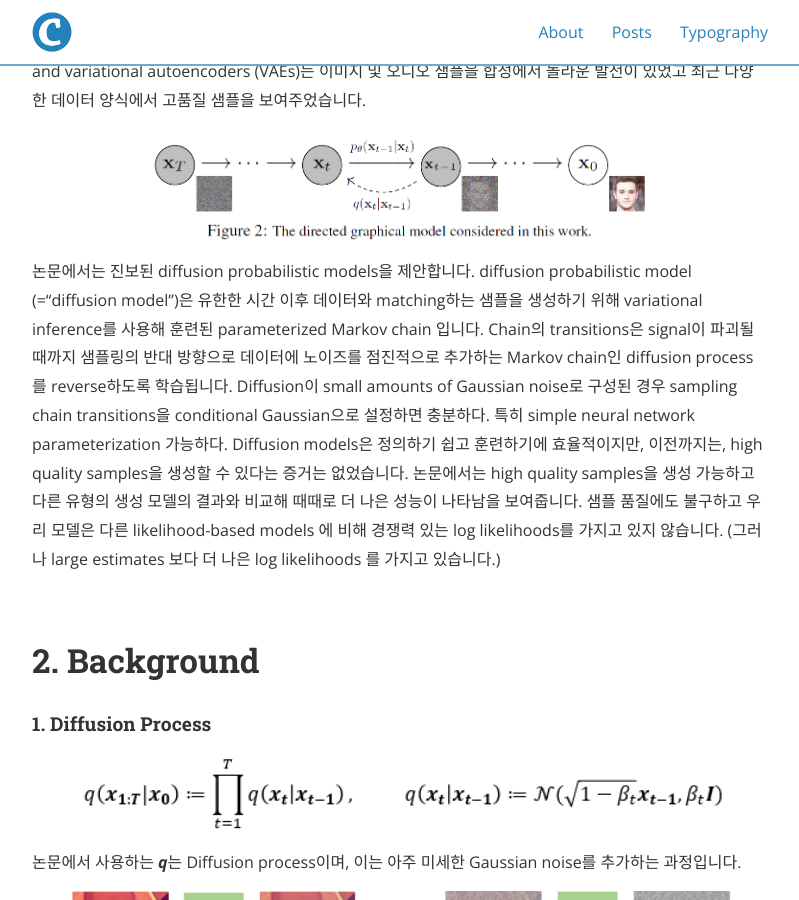
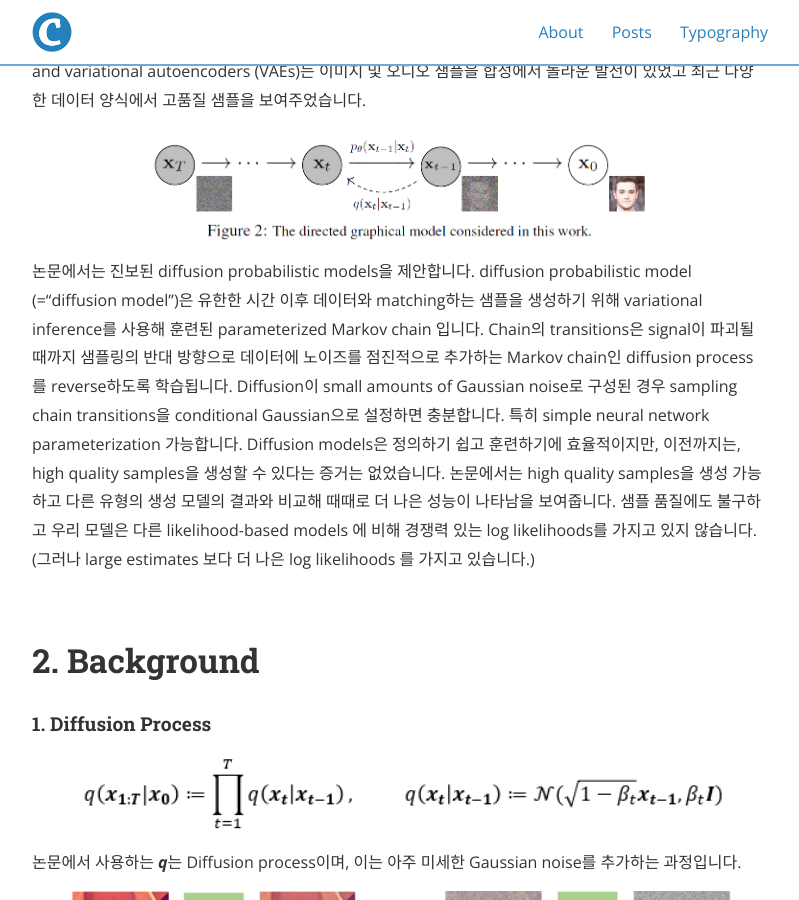
Before and after one commit to deep-generative-models-AIM5036/deep-generative-models-AIM5036.github.io, a Jekyll site: the page built from _posts/2022-11-12-DDPM.md, in a window 1280 px wide and 900 px high, scrolled down 1630 px. Shown: the whole window, without its empty margins (240-1039 px from the left). Built offline with Jekyll 4.4.1, drawn with Linux system fonts in a browser that asks for light colours; nearby versions of some CDN libraries; formulas are drawn with MathJax 3; some of the changed text lies outside the part shown.

Commit message:
Update 2022-11-12-DDPM.md
Signed-off-by: ujin4287 <56214466+ujin4287@users.noreply.github.com>

```diff
--- a/_posts/2022-11-12-DDPM.md
+++ b/_posts/2022-11-12-DDPM.md
@@ -39,7 +39,7 @@ Deep generative model인 Generative adversarial networks (GANs), autoregressive
 논문에서는 진보된 diffusion probabilistic models을 제안합니다.
 diffusion probabilistic model (=“diffusion model”)은 유한한 시간 이후 데이터와 matching하는 샘플을 생성하기 위해 variational inference를 사용해 훈련된 parameterized Markov chain 입니다.
 Chain의 transitions은 signal이 파괴될 때까지 샘플링의 반대 방향으로 데이터에 노이즈를 점진적으로 추가하는 Markov chain인 diffusion process를 reverse하도록 학습됩니다.
-Diffusion이 small amounts of  Gaussian noise로 구성된 경우 sampling chain transitions을 conditional Gaussian으로 설정하면 충분하다. 특히 simple neural network parameterization 가능하다.
+Diffusion이 small amounts of  Gaussian noise로 구성된 경우 sampling chain transitions을 conditional Gaussian으로 설정하면 충분합니다. 특히 simple neural network parameterization 가능합니다.
 Diffusion models은 정의하기 쉽고 훈련하기에 효율적이지만, 이전까지는, high quality samples을 생성할 수 있다는 증거는 없었습니다.
 논문에서는 high quality samples을 생성 가능하고 다른 유형의 생성 모델의 결과와 비교해 때때로 더 나은 성능이 나타남을 보여줍니다.
 샘플 품질에도 불구하고 우리 모델은 다른 likelihood-based models 에 비해 경쟁력 있는 log likelihoods를 가지고 있지 않습니다. (그러나 large estimates 보다 더 나은 log likelihoods 를 가지고 있습니다.)
```
Also changed, not shown: other parts of _posts/2022-11-12-DDPM.md (+1 -1 lines).
